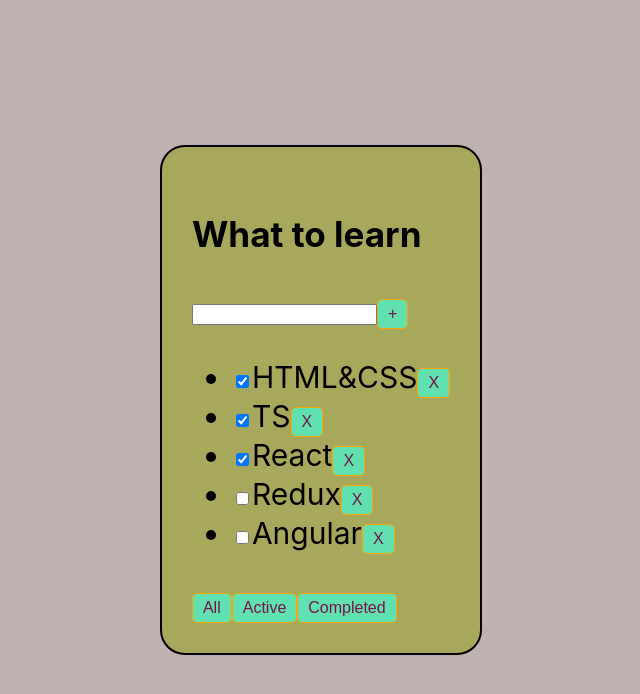
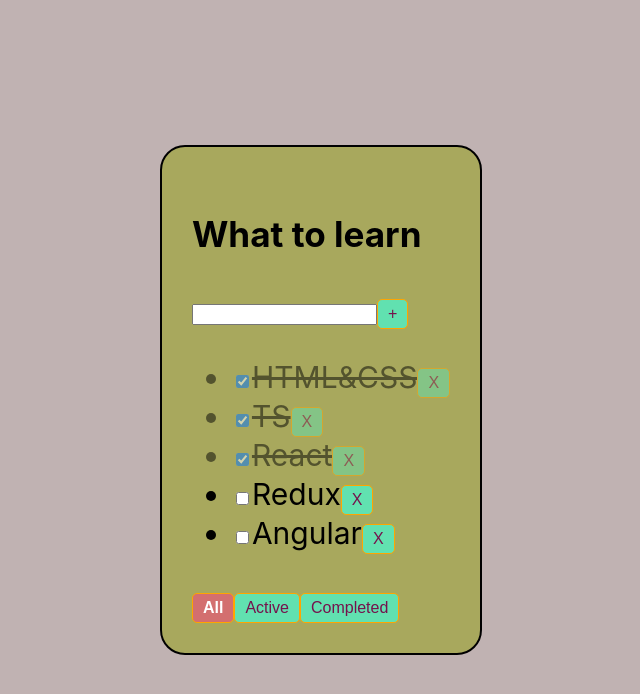
Before and after one commit to MikeWelltoday/todolist-online, a React (Create React App) app: page / in a window 1280 px wide. Shown: the top 694 px of the page, without its empty margins (319-959 px from the left). Built offline with nearby package versions, Linux system fonts and the light colour scheme.

Commit message:
=> saved

```diff
--- a/package.json
+++ b/package.json
@@ -14,6 +14,7 @@
     "react": "^18.2.0",
     "react-dom": "^18.2.0",
     "react-scripts": "5.0.1",
+    "sass": "^1.70.0",
     "typescript": "^4.4.2",
     "web-vitals": "^2.1.0"
   },
--- a/src/App.css
+++ /dev/null
@@ -1,13 +0,0 @@
-.App {
-    background-color: #c0b2b2;
-    height: 100vh;
-    width: 100%;
-
-    display: flex;
-    flex-direction: row;
-    column-gap: 50px;
-    align-items: center;
-    justify-content: center;
-
-    font-size: 30px;
-}
--- /dev/null
+++ b/src/App.scss
@@ -0,0 +1,13 @@
+.App {
+  background-color: #c0b2b2;
+  height: 100vh;
+  width: 100%;
+
+  display: flex;
+  flex-direction: row;
+  column-gap: 50px;
+  align-items: center;
+  justify-content: center;
+
+  font-size: 30px;
+}
--- a/src/App.tsx
+++ b/src/App.tsx
@@ -1,6 +1,6 @@
 import React, {useState} from 'react'
-import './App.css'
-import {Todolist, tasksType} from './components/list/Todolist'
+import './App.scss'
+import {Todolist, tasksType} from './components/todolist/Todolist'
 import {v1} from 'uuid'
 
 
--- a/src/components/button/Button.module.css
+++ /dev/null
@@ -1,9 +0,0 @@
-.Button {
-    padding: 5px 10px;
-    background-color: #61e1b0;
-    border: 1px solid orange;
-    border-radius: 5px;
-    color: #75124c;
-    font-size: 16px;
-    font-weight: 500;
-}
--- /dev/null
+++ b/src/components/button/Button.module.scss
@@ -0,0 +1,15 @@
+.Button {
+  padding: 5px 10px;
+  background-color: #61e1b0;
+  border: 1px solid orange;
+  border-radius: 5px;
+  color: #75124c;
+  font-size: 16px;
+  font-weight: 500;
+
+  &.active {
+    background-color: #d36f6f;
+    color: white;
+    font-weight: 700;
+  }
+}
--- a/src/components/button/Button.tsx
+++ b/src/components/button/Button.tsx
@@ -1,10 +1,12 @@
 import React from 'react'
-import S from './Button.module.css'
+import S from './Button.module.scss'
+
 
 //===============================================================================================================================================================
 
 type ButtonPropsType = {
     children: string
+    active?: boolean
     onClickCallBack: () => void
     isDisabled?: boolean
 }
@@ -13,11 +15,13 @@ type ButtonPropsType = {
 
 export const Button: React.FC<ButtonPropsType> = (props) => {
 
+
     function callBack() {
         props.onClickCallBack()
     }
 
     return (
-        <button className={S.Button} onClick={callBack} disabled={props.isDisabled}>{props.children}</button>
+        <button className={props.active ? `${S.Button} + ${S.active}` : `${S.Button}`} onClick={callBack}
+                disabled={props.isDisabled}>{props.children}</button>
     )
 }
--- a/src/components/list/Todolist.module.css
+++ /dev/null
@@ -1,6 +0,0 @@
-.List {
-    background-color: #a8a85d;
-    padding: 30px;
-    border: 2px solid black;
-    border-radius: 25px;
-}
--- /dev/null
+++ b/src/components/todolist/Todolist.module.scss
@@ -0,0 +1,15 @@
+.List {
+  background-color: #a8a85d;
+  padding: 30px;
+  border: 2px solid black;
+  border-radius: 25px;
+}
+
+
+.taskDone {
+  opacity: 0.5;
+
+  span {
+    text-decoration: line-through;
+  }
+}
--- a/src/components/list/Todolist.tsx
+++ b/src/components/todolist/Todolist.tsx
@@ -1,11 +1,11 @@
 import React, {ChangeEvent, JSX, useState, KeyboardEvent} from 'react'
-import S from './Todolist.module.css'
+import S from './Todolist.module.scss'
 import {Button} from '../button/Button'
 import {v1} from 'uuid'
 
 //===============================================================================================================================================================
 
-type filterModeType = 'all' | 'active' | 'completed'
+export type filterModeType = 'all' | 'active' | 'completed'
 
 export type tasksType = {
     id: string
@@ -22,24 +22,6 @@ type ListPropsType = {
 //===============================================================================================================================================================
 
 export const Todolist: React.FC<ListPropsType> = (props) => {
-
-    //--------------------------------------------------------------------------------------------------
-    // ### FILTRATION
-    const [filter, setFilter] = useState<filterModeType>('all')
-
-    function onClickFilterHandler(filterValue: filterModeType) {
-        return () => {
-            setFilter(filterValue)
-        }
-    }
-
-    let tasksForTodoList: tasksType[] = props.tasks
-    if (filter === 'active') {
-        tasksForTodoList = props.tasks.filter(item => !item.isDone)
-    }
-    if (filter === 'completed') {
-        tasksForTodoList = props.tasks.filter(item => item.isDone)
-    }
 
     //--------------------------------------------------------------------------------------------------
     // ### ADD TASK
@@ -69,6 +51,24 @@ export const Todolist: React.FC<ListPropsType> = (props) => {
         props.setTasks(props.tasks.filter(item => item.id !== taskId))
     }
 
+    //--------------------------------------------------------------------------------------------------
+    // ### FILTRATION
+    const [filter, setFilter] = useState<filterModeType>('all')
+
+    function onClickFilterHandler(filterValue: filterModeType) {
+        return () => {
+            setFilter(filterValue)
+        }
+    }
+
+    let tasksForTodoList: tasksType[] = props.tasks
+    if (filter === 'active') tasksForTodoList = props.tasks.filter(item => !item.isDone)
+    if (filter === 'completed') tasksForTodoList = props.tasks.filter(item => item.isDone)
+
+
+    //--------------------------------------------------------------------------------------------------
+    // ### CHECKBOX CHANGE
+
 
     return (
         <div className={S.List}>
@@ -82,7 +82,7 @@ export const Todolist: React.FC<ListPropsType> = (props) => {
                 <Button onClickCallBack={onClickAddTaskHandler}
                         isDisabled={taskTitle.trim() === ''}
                 >+</Button>
-                {taskTitle.length >= 15 && <div>shorter name is recommended</div>}
+                {taskTitle.length >= 20 && <div>shorter name is recommended</div>}
             </div>
 
             {(
@@ -95,9 +95,21 @@ export const Todolist: React.FC<ListPropsType> = (props) => {
                                     removeTask(item.id)
                                 }
 
+                                function changeTaskStatus(event: ChangeEvent<HTMLInputElement>) {
+                                    props.setTasks([...props.tasks.map(task => {
+                                        if (task.id === item.id) task.isDone = event.currentTarget.checked
+                                        return task
+                                    })])
+                                }
+
+                                let taskStyle = item.isDone ? S.taskDone : ''
+
                                 return (
-                                    <li key={item.id}>
-                                        <input type="checkbox" checked={item.isDone} readOnly={true}/>
+                                    <li key={item.id} className={taskStyle}>
+                                        <input type="checkbox"
+                                               checked={item.isDone}
+                                               onChange={changeTaskStatus}
+                                        />
                                         <span>{item.title}</span>
                                         <Button onClickCallBack={onClickRemoveTaskHandler}>X</Button>
                                     </li>
@@ -109,9 +121,18 @@ export const Todolist: React.FC<ListPropsType> = (props) => {
             )}
 
             <div>
-                <Button onClickCallBack={onClickFilterHandler('all')}>All</Button>
-                <Button onClickCallBack={onClickFilterHandler('active')}>Active</Button>
-                <Button onClickCallBack={onClickFilterHandler('completed')}>Completed</Button>
+                <Button
+                    active={filter === 'all'}
+                    onClickCallBack={onClickFilterHandler('all')}
+                >All</Button>
+                <Button
+                    active={filter === 'active'}
+                    onClickCallBack={onClickFilterHandler('active')}
+                >Active</Button>
+                <Button
+                    active={filter === 'completed'}
+                    onClickCallBack={onClickFilterHandler('completed')}
+                >Completed</Button>
             </div>
         </div>
     )
```
Also changed, not shown: 1 other file (tests, documents, lock files or other folders).
